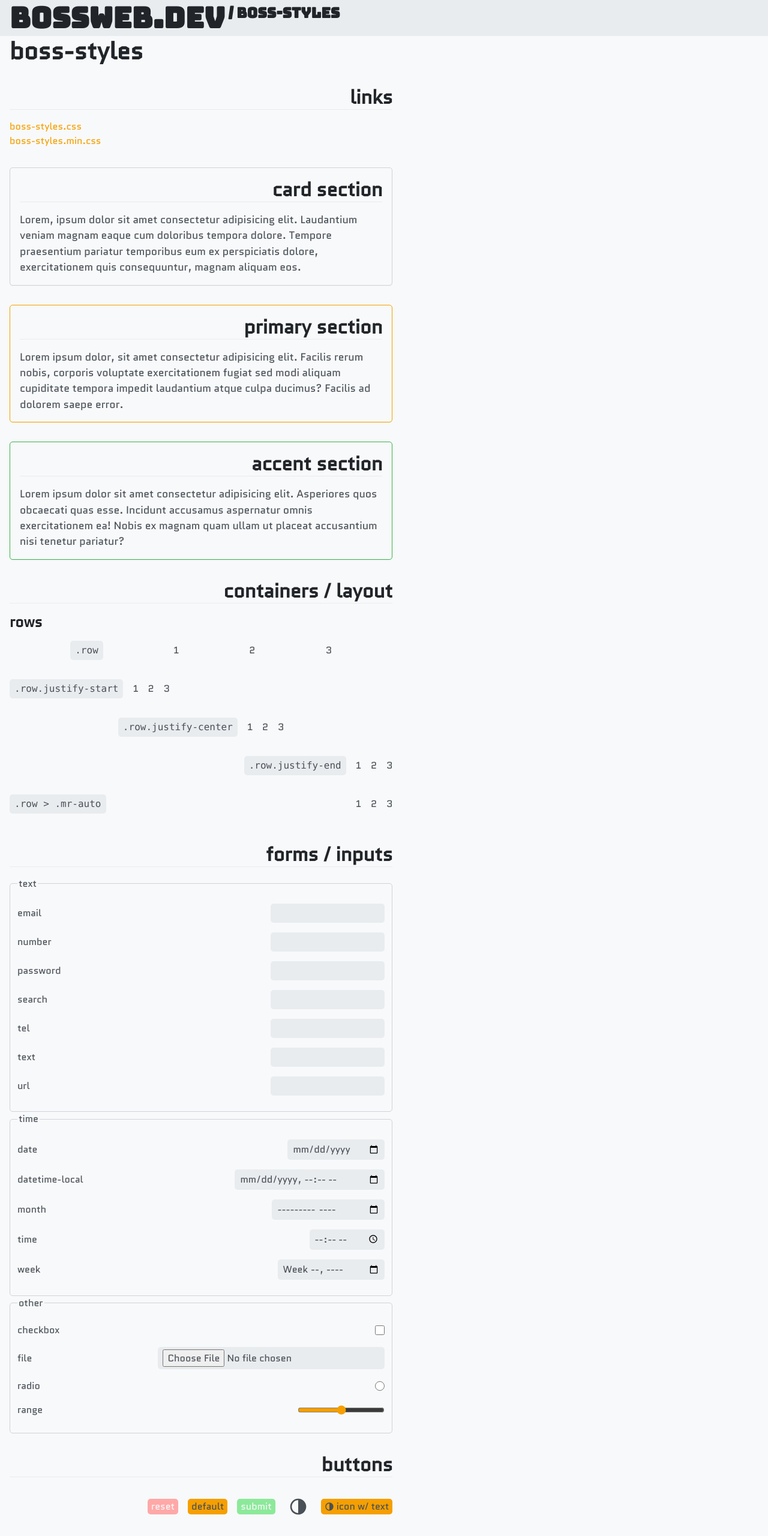
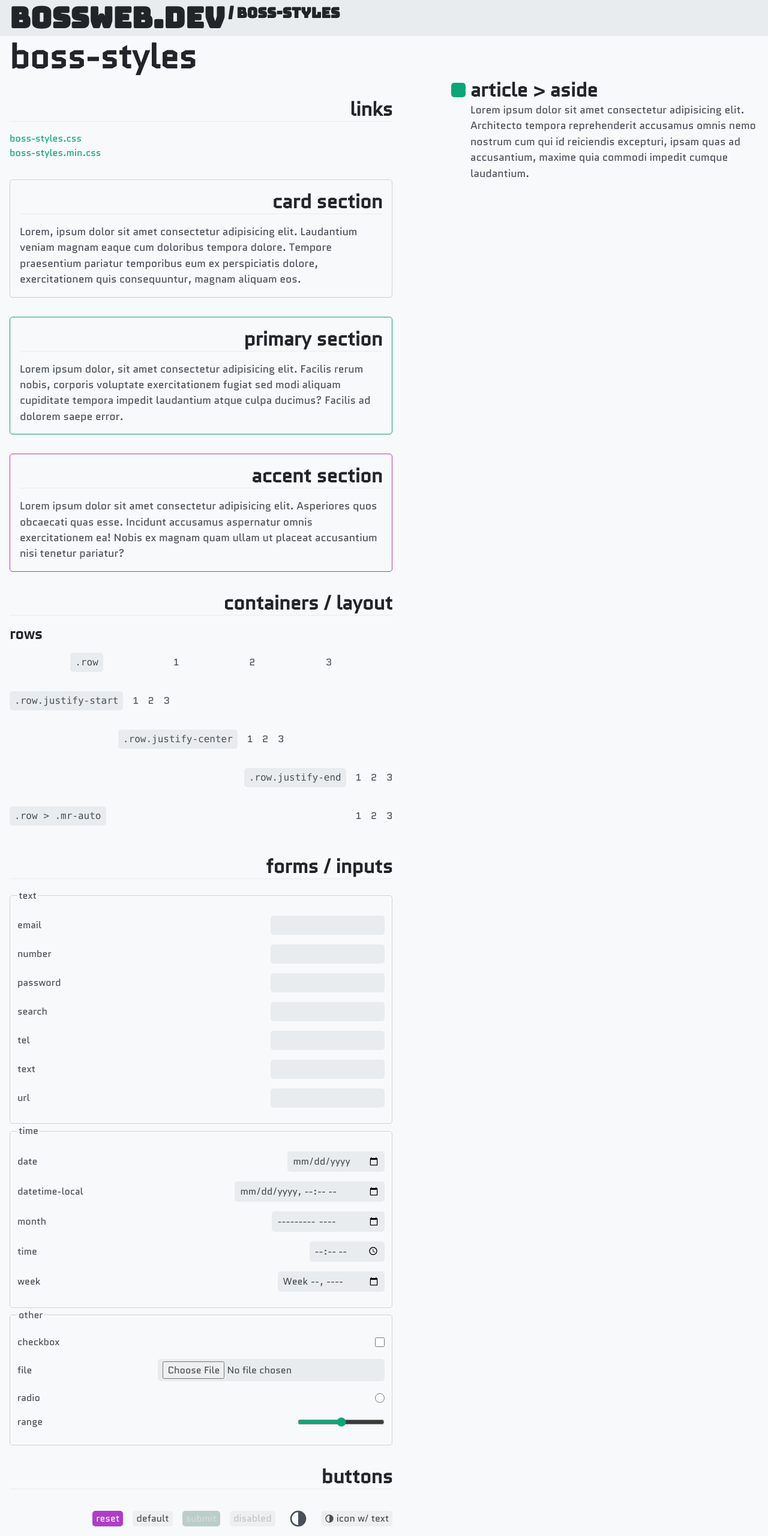
Before and after one commit to twsau/boss-styles, a website: page index.html in a window 1280 px wide. Shown: the top 2560 px of the page at 60% size. Drawn offline with Linux system fonts and the light colour scheme.

Commit message:
article > aside
add article > aside styles

```diff
--- a/index.html
+++ b/index.html
@@ -15,10 +15,20 @@
   </head>
   <body>
     <header>
-      <h1>bossweb.dev<sup> / boss-styles</sup></h1>
+      <h2>bossweb.dev<sup> / boss-styles</sup></h2>
     </header>
     <main>
-      <h2>boss-styles</h2>
+      <article>
+        <h1>boss-styles</h1>
+        <aside>
+          <h3>article > aside</h3>
+          <p>
+            Lorem ipsum dolor sit amet consectetur adipisicing elit. Architecto
+            tempora reprehenderit accusamus omnis nemo nostrum cum qui id
+            reiciendis excepturi, ipsam quas ad accusantium, maxime quia commodi
+            impedit cumque laudantium.
+          </p>
+        </aside>
         <section>
           <h3>links</h3>
           <div>
@@ -32,18 +42,18 @@
           <h3>card section</h3>
           <p>
             Lorem, ipsum dolor sit amet consectetur adipisicing elit. Laudantium
-          veniam magnam eaque cum doloribus tempora dolore. Tempore praesentium
-          pariatur temporibus eum ex perspiciatis dolore, exercitationem quis
-          consequuntur, magnam aliquam eos.
+            veniam magnam eaque cum doloribus tempora dolore. Tempore
+            praesentium pariatur temporibus eum ex perspiciatis dolore,
+            exercitationem quis consequuntur, magnam aliquam eos.
           </p>
         </section>
         <section class="primary">
           <h3>primary section</h3>
           <p>
             Lorem ipsum dolor, sit amet consectetur adipisicing elit. Facilis
-          rerum nobis, corporis voluptate exercitationem fugiat sed modi aliquam
-          cupiditate tempora impedit laudantium atque culpa ducimus? Facilis ad
-          dolorem saepe error.
+            rerum nobis, corporis voluptate exercitationem fugiat sed modi
+            aliquam cupiditate tempora impedit laudantium atque culpa ducimus?
+            Facilis ad dolorem saepe error.
           </p>
         </section>
         <section class="accent">
@@ -124,7 +134,8 @@
           <div class="row justify-end">
             <button type="reset">reset</button>
             <button>default</button>
-          <button type="submit">submit</button>
+            <button type="submit" disabled="disabled">submit</button>
+            <button disabled="disabled">disabled</button>
             <button>
               <svg
                 stroke="currentColor"
@@ -164,6 +175,14 @@
             </button>
           </div>
         </section>
+        <section>
+          <h3>colours</h3>
+          <p>
+            Gray Red Pink Grape Violet Indigo Blue Cyan Teal Green Lime Yellow
+            Orange
+          </p>
+        </section>
+      </article>
     </main>
     <footer>
       <a href="https://bossweb.dev">bossweb.dev</a>
--- a/src/abstracts/_theme.scss
+++ b/src/abstracts/_theme.scss
@@ -1,5 +1,6 @@
-$primary: "yellow";
-$accent: "green";
+
+$primary: "teal";
+$accent: "grape";
 
 :where(html) {
   --primary: var(--#{$primary}-7);
--- a/src/base/_inputs.scss
+++ b/src/base/_inputs.scss
@@ -12,23 +12,28 @@ label:has(input) {
 
 button {
   align-items: center;
-  background-color: var(--primary);
   border-radius: var(--radius-2);
   display: flex;
   gap: var(--size-1);
 
-  &:not(:active):hover {
+  &:not(:active, :disabled):hover {
     filter: brightness(1.25);
   }
 
   &[type="submit"] {
-    background-color: var(--success);
+    background-color: var(--primary);
     color: var(--surface-1);
   }
 
   &[type="reset"] {
-    background-color: var(--error);
+    background-color: var(--accent);
     color: var(--surface-1);
+  }
+
+  &:disabled {
+    cursor: not-allowed;
+    filter: brightness(0.5);
+    opacity: 0.25;
   }
 
   &:has(svg:only-child, img:only-child) {
--- a/src/base/_typography.scss
+++ b/src/base/_typography.scss
@@ -1,4 +1,4 @@
-h1 {
+h2 {
   font-family: var(--font-serif);
   font-size: 3rem;
 }
--- a/src/base/index.scss
+++ b/src/base/index.scss
@@ -1,2 +1,2 @@
 @forward "inputs";
-@forward "typography.scss";
+@forward "typography";
--- /dev/null
+++ b/src/layout/_article.scss
@@ -0,0 +1,3 @@
+article {
+  position: relative;
+}
--- /dev/null
+++ b/src/layout/_aside.scss
@@ -0,0 +1,17 @@
+aside {
+  left: var(--size-md);
+  max-width: var(--size-content-2);
+  position: absolute;
+
+  &::before {
+    background-color: var(--primary);
+    border-radius: var(--radius-2);
+    box-shadow: var(--shadow-2);
+    content: "";
+    height: var(--size-5);
+    right: calc(100% + var(--size-2));
+    position: absolute;
+    top: var(--size-2);
+    width: var(--size-5);
+  }
+}
--- a/src/layout/_section.scss
+++ b/src/layout/_section.scss
@@ -1,6 +1,7 @@
 section {
   margin-block: var(--size-7);
   max-inline-size: var(--size-content-3);
+  position: relative;
 
   & > h3 {
     border-bottom: 1px solid var(--surface-2);
@@ -29,4 +30,8 @@ section {
     box-shadow: var(--shadow-1);
     padding: var(--size-3);
   }
+
+  &>aside {
+    left: 100%;
+  }
 }
--- a/src/layout/index.scss
+++ b/src/layout/index.scss
@@ -1,3 +1,5 @@
+@forward "article";
+@forward "aside";
 @forward "body";
 @forward "footer";
 @forward "header";
```
Also changed, not shown: dist/boss-styles.css, dist/boss-styles.min.css, 1 other file. Lines whose indentation alone changed are shown as unchanged.
